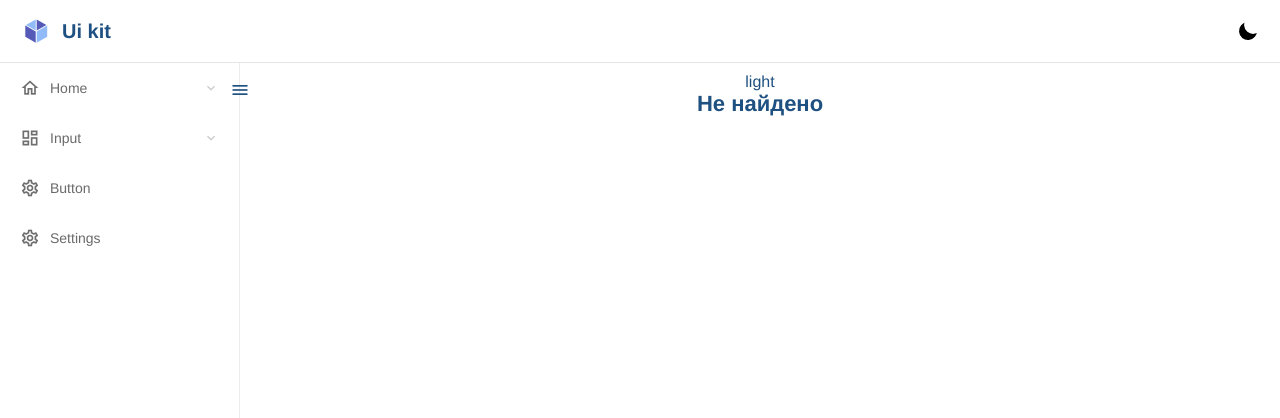
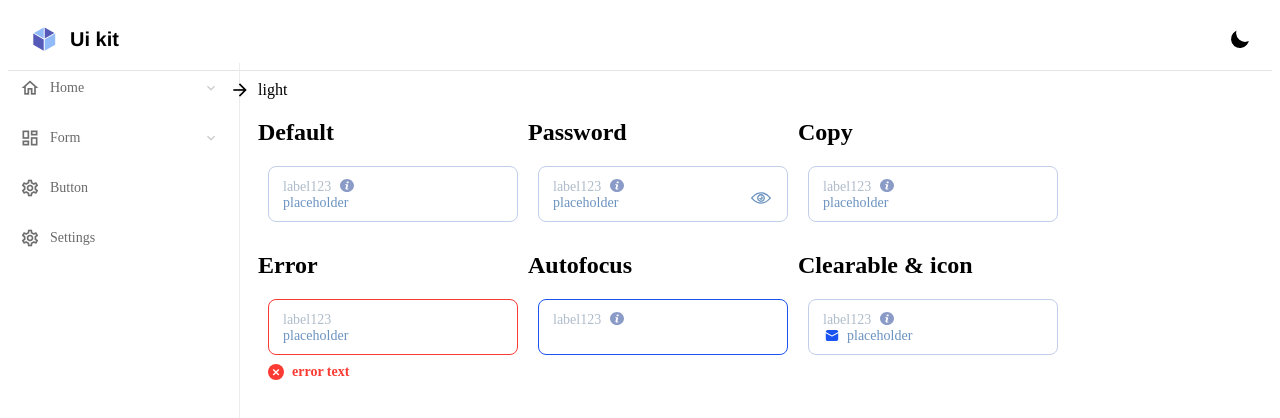
Before and after one commit to Lustach/story-book, a Vue app: page /input in a window 1280 px wide. Shown: the top 418 px of the page. Built offline with nearby package versions, Linux system fonts and the light colour scheme; a web font is replaced by a local one.

Commit message:
upd: minor clear

```diff
--- a/src/App.vue
+++ b/src/App.vue
@@ -6,7 +6,6 @@ import { ref, defineModel, watchEffect } from 'vue'
 import { RouterView } from 'vue-router'
 import Header from '@/components/ui/Header/Header.vue'
 import RoundArrowButton from '@/components/ui/RoundArrowButton/RoundArrowButton.vue'
-import Verification from '@/components/ui/Verification/Verification.vue'
 import Sidebar from '@/components/ui/Sidebar/Sidebar.vue'
 const modelValue = defineModel<string>('')
 watchEffect(() => {
@@ -26,7 +25,6 @@ const mode = useColorMode()
       <Tooltip :text="'Просто текст для демо'">
         <info />
       </Tooltip>
-      <Verification />
     </template>
   </main>
 </template>
--- a/src/components/ui/Input/styles.scss
+++ b/src/components/ui/Input/styles.scss
@@ -66,7 +66,7 @@
       max-width: 14px;
       max-height: 16px;
       left: 17px;
-      bottom: 20px;
+      bottom: 14px;
       position: absolute;
 
       &--disabled {
--- a/src/components/ui/Sidebar/Sidebar.vue
+++ b/src/components/ui/Sidebar/Sidebar.vue
@@ -10,7 +10,7 @@
       :depth="0"
       :isSmall="isSmall"
     />
-    <i @click="isSmall = !isSmall" class="material-icons">menu</i>
+    <i @click="isSmall = !isSmall" class="material-icons">arrow_forward</i>
   </div>
 </template>
 
--- a/src/components/ui/Sidebar/sidebarData.ts
+++ b/src/components/ui/Sidebar/sidebarData.ts
@@ -22,21 +22,21 @@ export const data = [
     ]
   },
   {
-    label: 'Input',
+    label: 'Form',
     icon: 'dashboard',
     children: [
       {
-        label: 'Default input',
-        path: '/input_default'
+        label: 'Input',
+        path: '/input'
       },
       {
-        label: 'level 2.2',
-        path: '/test'
-      },
-      {
-        label: 'level 2.3',
-        path: '/about'
+        label: 'Textarea',
+        path: '/textarea'
       }
+      // {
+      //   label: 'Select',
+      //   path: '/input_default'
+      // }
     ]
   },
   {
--- a/src/components/ui/Textarea/Textarea.vue
+++ b/src/components/ui/Textarea/Textarea.vue
@@ -20,7 +20,7 @@
 
 <script setup lang="ts">
 import { ref } from 'vue'
-
+import { fixCrlf } from '@/utils/inputHandler'
 const props = defineProps<{
   label?: string
   value: string
@@ -41,7 +41,7 @@ const currentIcon = ref()
 const inputHandler = (e: Event) => {
   const target = e.target as HTMLInputElement
   if (target && target.value) {
-    emit('update:value', target.value)
+    emit('update:value', fixCrlf(target.value))
   }
 }
 
--- a/src/components/ui/Tooltip/Tooltip.vue
+++ b/src/components/ui/Tooltip/Tooltip.vue
@@ -35,6 +35,9 @@ const tooltipY = ref(0)
 const tooltipTargetRef = ref<HTMLElement | null>(null)
 
 const tooltipSelfOn = () => (showTooltip.value = true)
+const tooltipOff = () => {
+  showTooltip.value = false
+}
 const tooltipOn = (event: MouseEvent) => {
   const offsetTop: number = 10
   if (showTooltip.value) return
@@ -51,9 +54,6 @@ const tooltipOn = (event: MouseEvent) => {
     tooltipX.value = targetRect.left + window.scrollX
     tooltipY.value = targetRect.top + window.scrollY - tooltip.offsetHeight - offsetTop
   })
-}
-const tooltipOff = () => {
-  showTooltip.value = false
 }
 
 onMounted(() => {
--- a/src/components/ui/Verification/Verification.vue
+++ b/src/components/ui/Verification/Verification.vue
@@ -66,15 +66,7 @@ function onPaste(event: Event) {
   </div>
 </template>
 
-<style lang="scss">
-#app {
-  font-family: Avenir, Helvetica, Arial, sans-serif;
-  -webkit-font-smoothing: antialiased;
-  -moz-osx-font-smoothing: grayscale;
-  text-align: center;
-  color: #1e5081;
-  margin: auto;
-}
+<style lang="scss" scoped>
 .verification {
   &_container {
     text-align: center;
--- a/src/router/index.ts
+++ b/src/router/index.ts
@@ -9,9 +9,14 @@ const router = createRouter({
       component: () => import('../views/AboutView.vue')
     },
     {
-      path: '/input_default',
-      name: 'input_default',
+      path: '/input',
+      name: 'input',
       component: () => import('../views/Input/Index.vue')
+    },
+    {
+      path: '/textarea',
+      name: 'textarea',
+      component: () => import('../views/Textarea/Index.vue')
     },
     {
       path: '/button',
--- /dev/null
+++ b/src/utils/inputHandler.ts
@@ -0,0 +1,30 @@
+export const handleInputChange = (event: Event) => (event.target as HTMLInputElement).value
+export function fixCrlf(e: string): string {
+  if (!Array.isArray(e)) {
+    e = e.replace(/(\r\n|\n|\r)/g, '\r\n')
+  }
+  return e
+}
+export function fixEnterChar(e: string): string {
+  if (!Array.isArray(e)) {
+    e = e.replace(/(\r\n|\n|\r)/g, '')
+  }
+  return e
+}
+
+type Field = {
+  value: string
+  maxLength: number
+}
+
+export function fieldHandlerMaxLength(field: Field): string {
+  if (field.value.length > field.maxLength) {
+    field.value = field.value.slice(0, -(field.value.length - field.maxLength))
+  }
+  return field.value
+}
+
+export default {
+  fixCrlf,
+  fixEnterChar
+}
--- a/src/views/Input/Index.vue
+++ b/src/views/Input/Index.vue
@@ -71,7 +71,7 @@ const defaultRef = ref('')
       />
     </div>
     <div class="input_wrap">
-      <h2>Clearable</h2>
+      <h2>Clearable & icon</h2>
       <Input
         v-model="defaultRef"
         class="input-mini"
@@ -81,6 +81,7 @@ const defaultRef = ref('')
         placeholder="placeholder"
         tooltipText="tooltipText"
         clearable
+        icon="mail"
       />
     </div>
   </div>
@@ -96,5 +97,6 @@ const defaultRef = ref('')
 }
 .view__container {
   display: flex;
+  flex-wrap: wrap;
 }
 </style>
--- /dev/null
+++ b/src/views/Verification/Index.vue
@@ -0,0 +1,6 @@
+<template>
+  <Verification />
+</template>
+<script setup lang="ts">
+import Verification from '@/components/ui/Verification/Verification.vue'
+</script>
```
